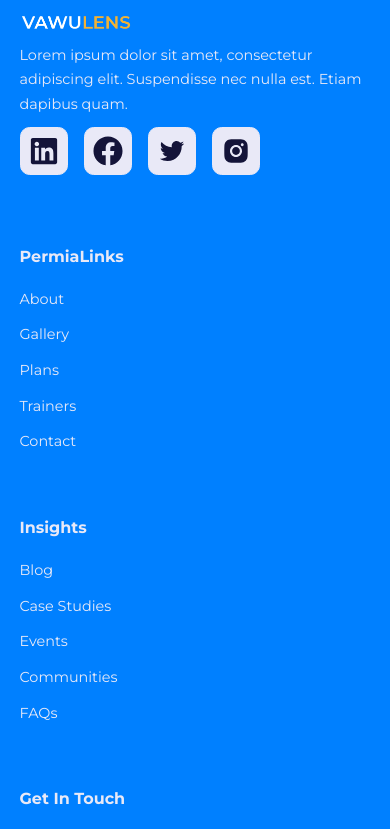
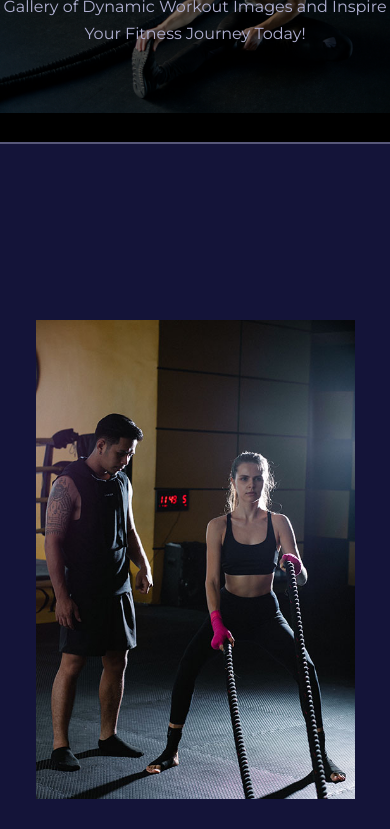
Before and after one commit to mmagba/gym-website, a React (Create React App) app: page /gallery in a window 390 px wide. Shown: the part 256-1085 px from the top of the page. Built offline with nearby package versions, Linux system fonts and the light colour scheme.

Commit message:
Add 'gallery' page

```diff
--- a/src/pages/gallery/Gallery.css
+++ b/src/pages/gallery/Gallery.css
@@ -0,0 +1,25 @@
+.gallery__container {
+    display: grid;
+    grid-template-columns: repeat(3, 1fr);
+}
+
+.gallery__container article {
+    border: 1rem solid transparent;
+    transition: var(--transition);
+}
+
+.gallery__container article:hover {
+    border-color: var(--color-gray-500);
+}
+
+@media screen and (max-width:1024px) {
+    .gallery__container {
+        grid-template-columns: 1fr 1fr;
+    }
+}
+
+@media screen and (max-width:600px) {
+    .gallery__container {
+        grid-template-columns: 1fr;
+    }
+}
--- a/src/pages/gallery/Gallery.js
+++ b/src/pages/gallery/Gallery.js
@@ -1,7 +1,29 @@
 import './Gallery.css';
+import Header from '../../components/Header';
+import HeaderImage from '../../images/header_bg_3.jpg';
 
 const Gallery = () => {
-    return <h1>gallery page</h1>
+    const images = [];
+    const galleryLength = 15;
+
+    for (let i = 1; i <= galleryLength; i++) {
+        images.push(require(`../../images/gallery${i}.jpg`));
+    }
+
+    return <>
+        <Header image={HeaderImage} title='Our Gallery' content='Experience Fitness in Motion: Explore Our Gallery of Dynamic Workout Images and Inspire Your Fitness Journey Today!'></Header>
+        <section className='gallery'>
+            <div className='container gallery__container'>
+                {
+                    images.map((image, index) => {
+                        return <article key={index}>
+                            <img src={image} alt={`gallery image ${index + 1}`} />
+                        </article>
+                    })
+                }
+            </div>
+        </section>
+    </>
 };
 
 export default Gallery;
```
Also changed, not shown: src/pages/contact/Contact.css (+0 -32 lines).
